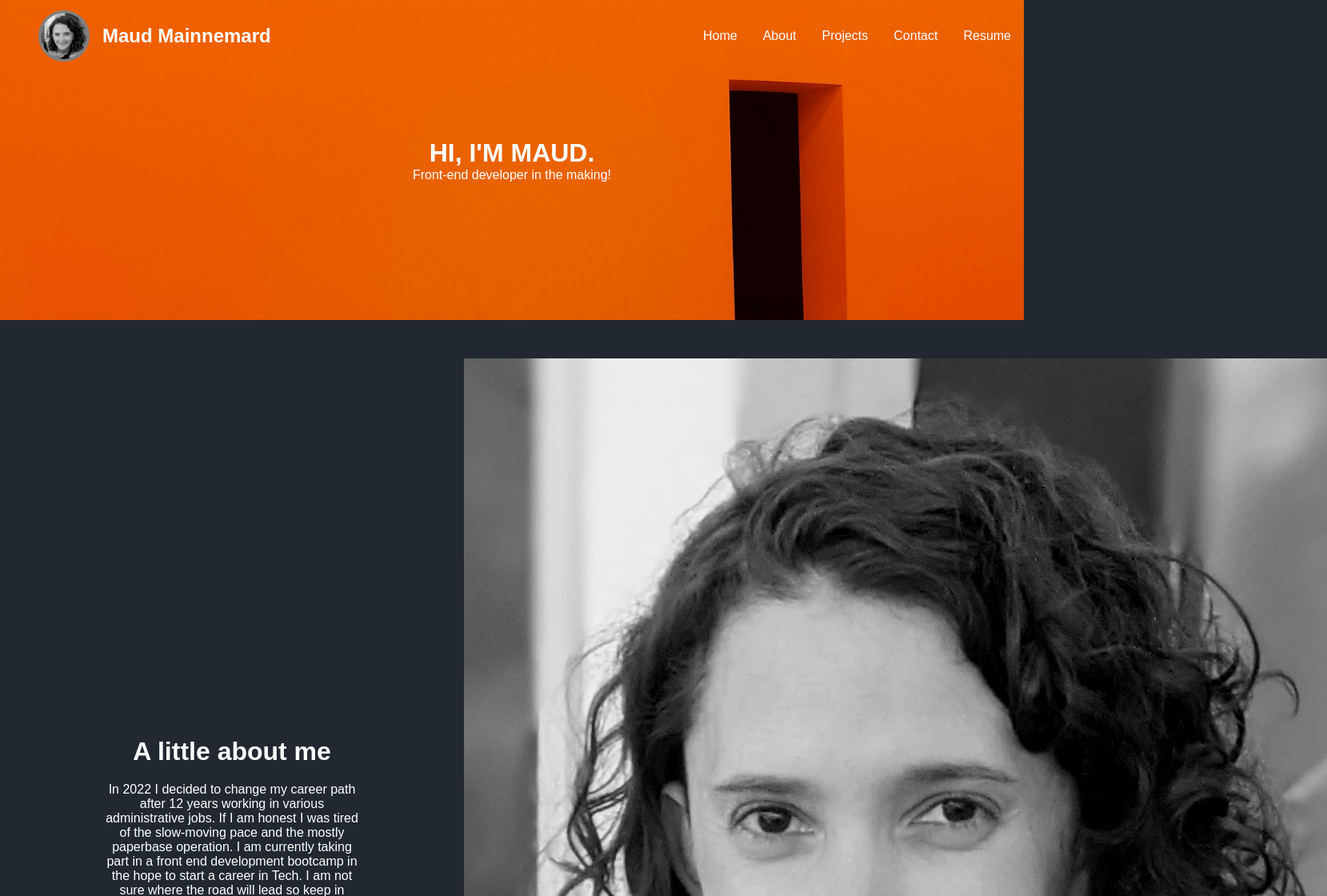
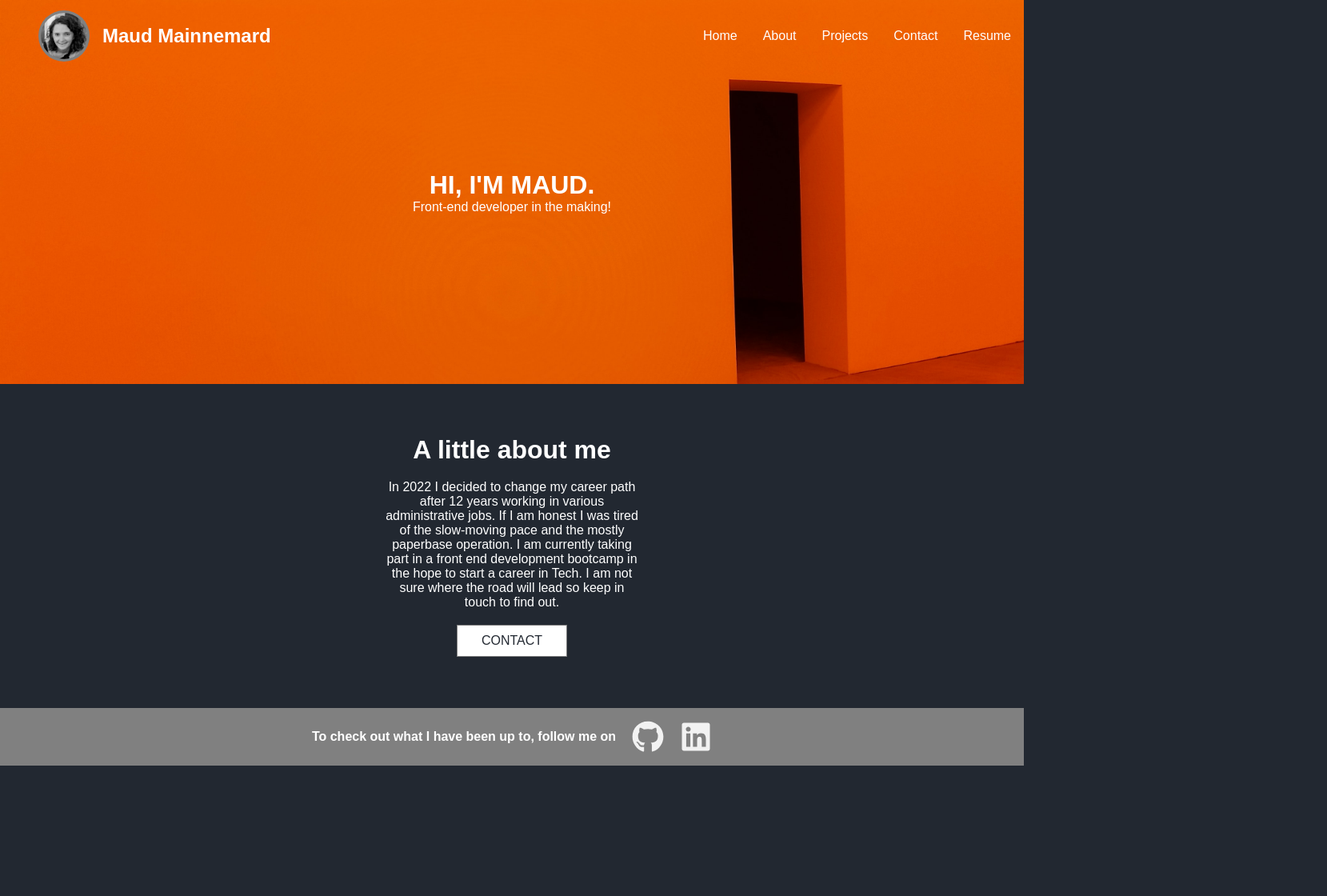
Before and after one commit to maudmain/mm-react-portfolio, a React (Create React App) app: page /about in a window 1280 px wide. Shown: the top 1120 px of the page at 80% size, 1659 px wide, since content can reach past the window. After the commit the page ends 957 px from the top, so only its background shows below. Built offline with nearby package versions, Linux system fonts and the light colour scheme; a web font is replaced by a local one.

Commit message:
about content updated

```diff
--- a/src/Components/About Content/AboutContent.js
+++ b/src/Components/About Content/AboutContent.js
@@ -8,7 +8,7 @@ import portrait from "../../assets/PORTRAIT.jpg"
 const AboutContent = () => {
   return (
     <div className="about">
-      <div className="left">
+      <div className="about-content">
         <h1>A little about me</h1>
         <p>
           In 2022 I decided to change my career path after
@@ -22,11 +22,7 @@ const AboutContent = () => {
                   <button className="btn">Contact</button>
               </Link>
       </div>
-          <div className="right">
-              <div className="img-container">
-                  <img src={ portrait } ></img>
-              </div>
-      </div>
+
     </div>
   );
 }
--- a/src/Components/About Content/aboutContent.css
+++ b/src/Components/About Content/aboutContent.css
@@ -8,14 +8,14 @@
   height: 100%;
 }
 
-.about .left {
+.about .about-content {
   text-align: center;
   margin: auto;
   padding: 1rem;
   max-width: 350px;
 }
 
-.about .left p {
+.about .about-content p {
   margin: 1.2rem 0;
 }
 
--- a/src/Components/Hero/heroBg.css
+++ b/src/Components/Hero/heroBg.css
@@ -1,7 +1,7 @@
 .hero-img {
     width: 100%;
     /* background: var(--bg-color); */
-    height: 50vh;
+    height: 60vh;
     position: relative;
 }
 
```
